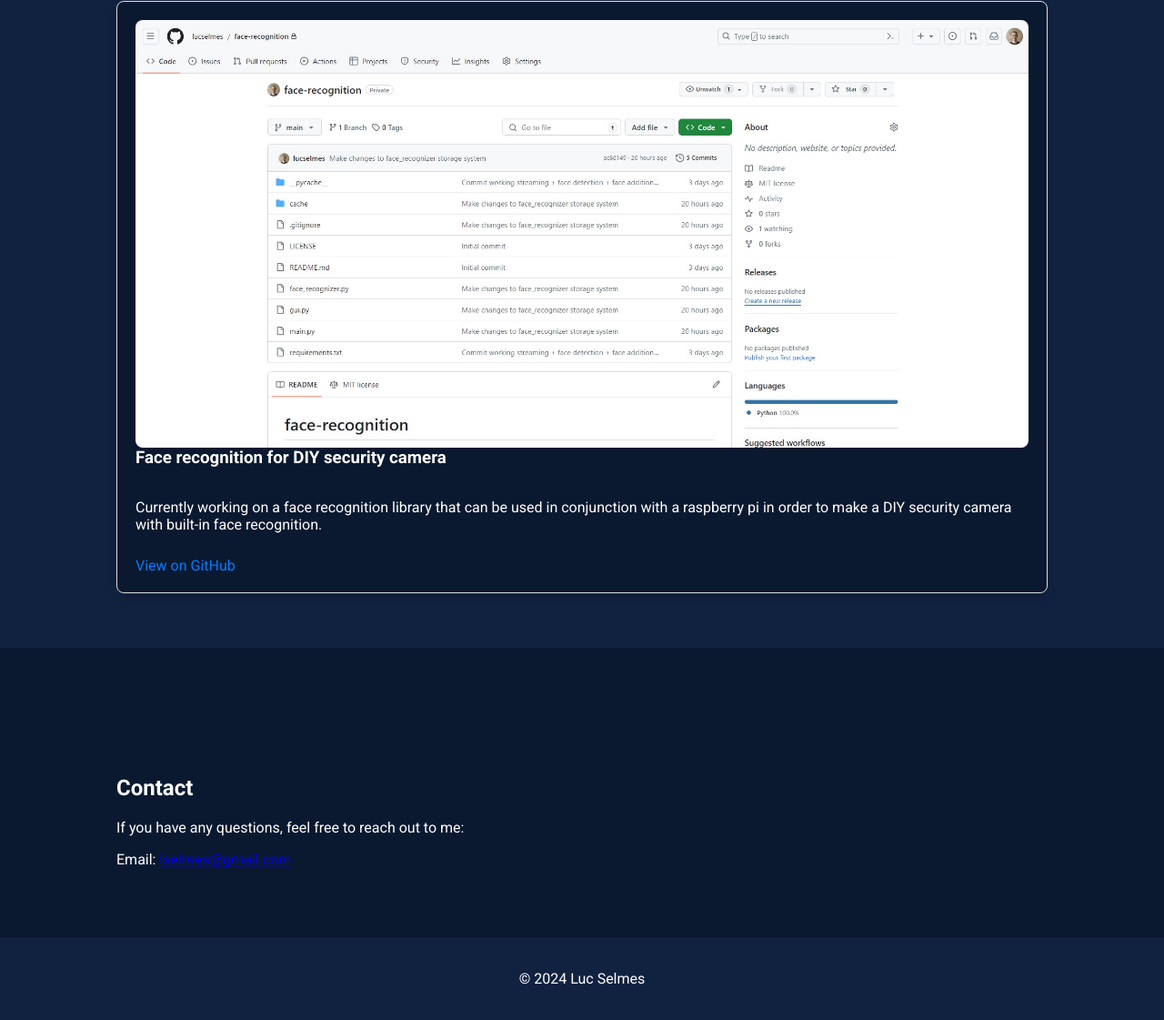
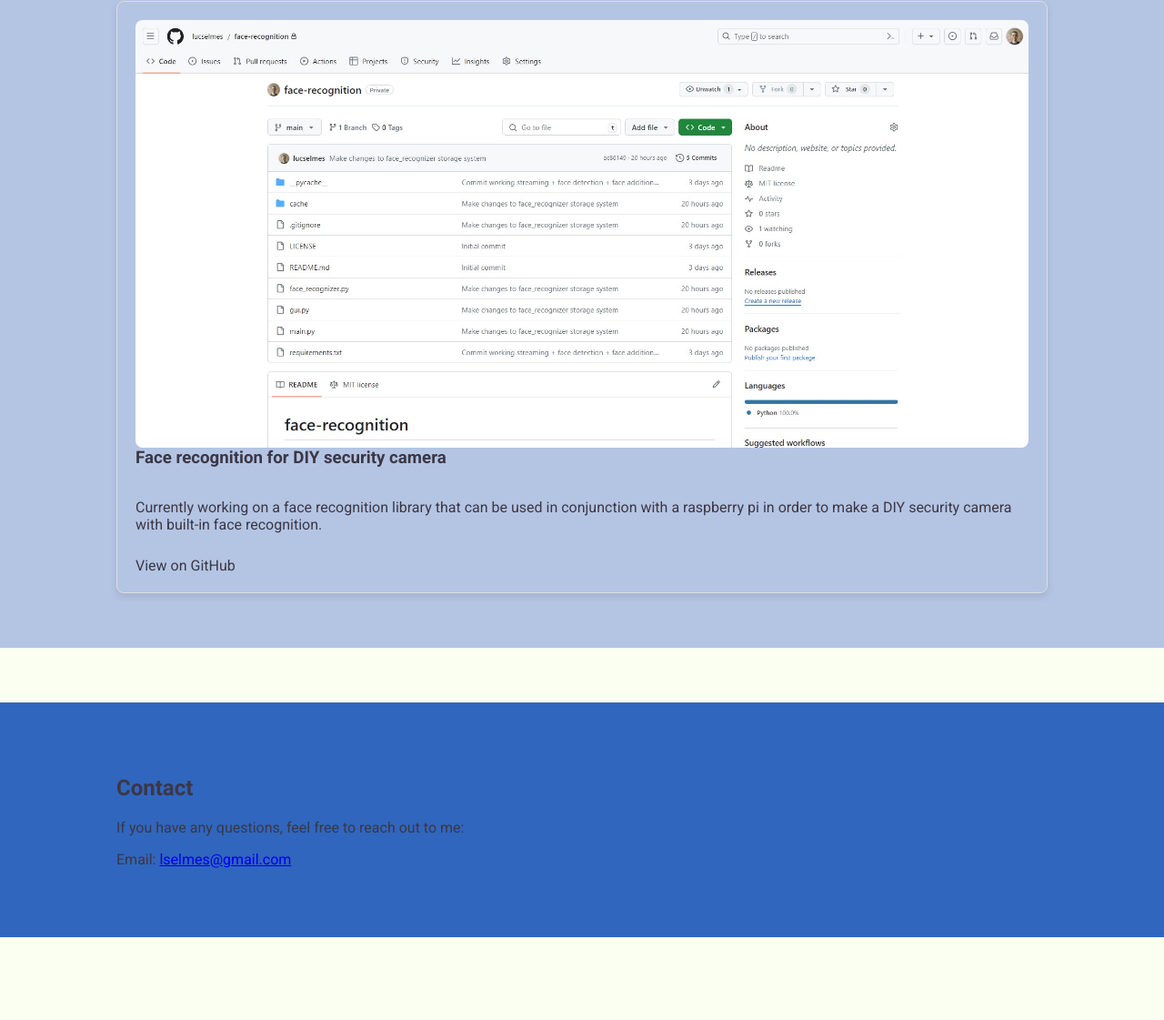
Before and after one commit to lucselmes/lucselmes.github.io, a plain HTML site: page index.html in a window 1280 px wide. Shown: the part 1377-2498 px from the top of the page at 91% size. After the commit the page ends 2407 px from the top, so only its background shows below. Drawn offline with nearby package versions, Linux system fonts and the light colour scheme.

Commit message:
Update color palette

```diff
--- a/style.css
+++ b/style.css
@@ -2,13 +2,13 @@ body {
     font-family: 'Roboto', sans-serif;
     margin: 0;
     padding: 0;
-    background-color: #0A192F; /* Dark blue background for overall body */
-    color: #FFFFFF; /* White text color */
+    background-color: #fbfff1; /* Light cream background */
+    color: #3c3744; /* Dark grey for text */
 }
 
-header {
-    background-color: #112240; /* A slightly different dark blue for the header */
-    color: #FFFFFF;
+header, footer {
+    background-color: #3c3744; /* Dark purple-grey */
+    color: #fbfff1; /* Cream text */
     padding: 20px;
     text-align: center;
     position: fixed;
@@ -28,14 +28,14 @@ nav ul li {
     margin: 0 15px;
 }
 
-nav ul li a {
+nav ul li a, .project-card a {
     text-decoration: none;
-    color: #FFFFFF;
+    color: #090c9b;
     transition: color 0.3s ease-in-out;
 }
 
-nav ul li a:hover {
-    color: #64ffda; /* Light teal for hover effect */
+nav ul li a:hover, .project-card a:hover {
+    color: #3066be; /* Brighter blue */
 }
 
 section {
@@ -45,24 +45,17 @@ section {
 
 /* Alternating section background colors */
 section:nth-of-type(odd) {
-    background-color: #112240; /* Dark blue for odd sections */
+    background-color: #b4c5e4; /* Dark blue for odd sections */
 }
 
 section:nth-of-type(even) {
-    background-color: #0A192F; /* Even darker blue for even sections */
+    background-color: #3066be; /* Even darker blue for even sections */
 }
 
 .project-card, .project-card a {
-    background-color: #0A192F; /* Ensuring project cards and links fit the color scheme */
-    color: #FFFFFF;
-    border-color: #2c2c2c; /* Slight border color for differentiation */
-}
-
-footer {
-    background-color: #112240;
-    color: #FFFFFF;
-    text-align: center;
-    padding: 20px;
+    background-color: #b4c5e4; /* Ensuring project cards and links fit the color scheme */
+    color: #3c3744;
+    border-color: #fbfff1; /* Slight border color for differentiation */
 }
 
 a:hover {
@@ -89,12 +82,6 @@ a:hover {
 }
 
 .project-image {
-    width: 100%; /* Ensure images fill the card */
-    height: auto;
-    border-radius: 8px;
-}
-
-.project-image {
     width: 100%;
     height: auto;
     border-radius: 8px;
@@ -103,7 +90,6 @@ a:hover {
 .project-card a {
     display: inline-block;
     margin-top: 10px;
-    color: #007bff;
     text-decoration: none;
 }
 
```
